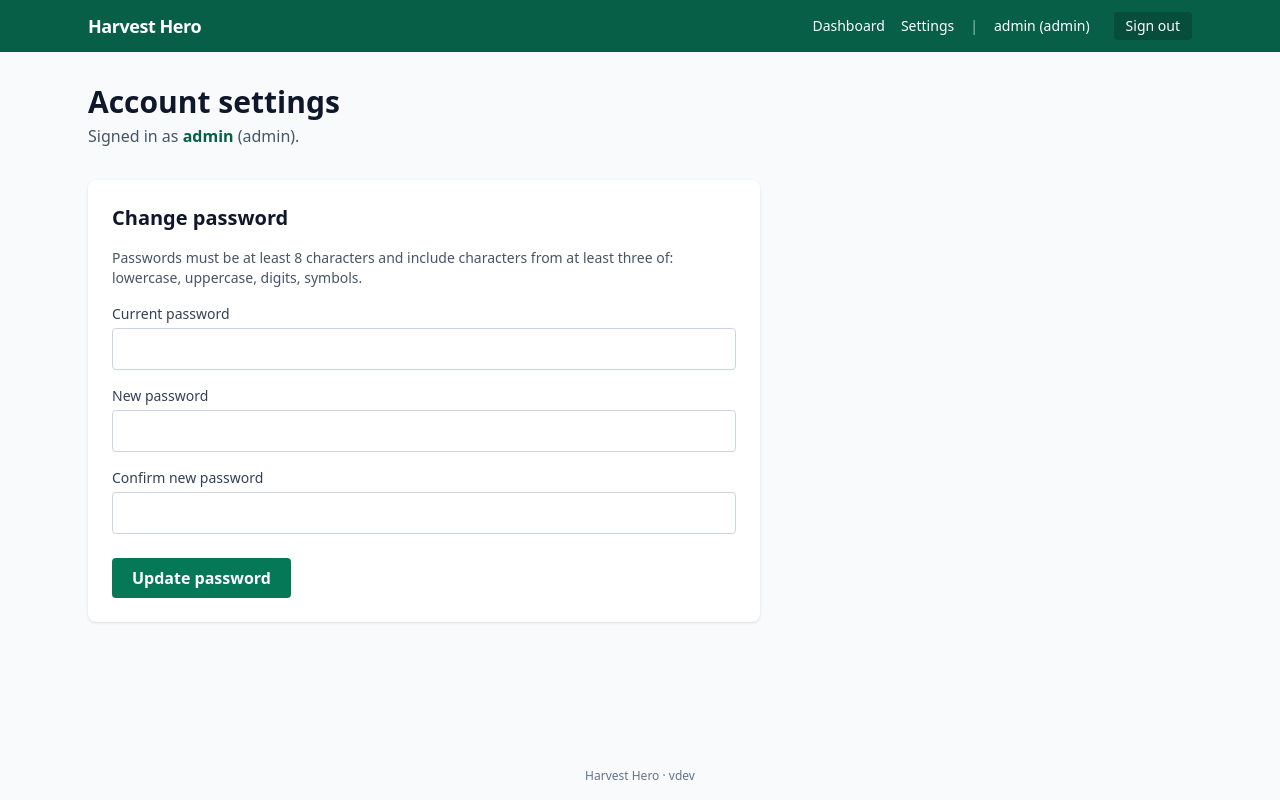
After one commit to oclemons/HarvestHero, a Flask app: page /account/settings in a window 1280 px wide. The commit adds this page. Run offline with Flask 3, Linux system fonts and the light colour scheme; a user stored in the database is signed in; some libraries are stand-ins or nearby versions.

Commit message:
Phase 1a: change-password flow in the web app
Motivation: the first-launch bootstrap admin password from Phase 0 was
shown on screen and needs a rotate path. Also, this is the first
per-user 'do something to the app' route -- lays the pattern for every
Phase 1 form that follows.

New files
---------
* web/routes/account.py
    - GET  /account/settings   -> renders the change-password form
    - POST /account/password   -> verifies current, validates new,
                                   updates the row. Five reject paths
                                   (bad current, mismatched confirm,
                                   too weak, same as current, db error)
                                   plus the happy path, each with a
                                   flash message.
* web/templates/account/settings.html
    Tailwind form. Uses the existing base.html flash region so no
    template plumbing change needed.
* web/tests/__init__.py, web/tests/test_change_password.py
    7 flask-test-client tests covering:
      - login + settings renders
      - wrong current pw rejected
      - mismatched confirm rejected
      - weak pw rejected
      - reused pw rejected
      - valid change works and (a) old pw stops working (b) new
        pw does work
      - unauthenticated POST redirects to /login

Modified files
--------------
* web/app.py            registers the account blueprint
* web/templates/base.html  'Settings' link in the nav bar

Design notes
------------
* The 'you must know the current password to change it' check is our
  CSRF mitigation for now -- SameSite=Lax cookies plus a required
  current_password field means a forged POST from another site can't
  rotate anyone's password. Full CSRF tokens will come with Flask-WTF
  in a later session if we grow more state-changing forms.
* Reused-password check compares the new plaintext against the stored
  hash, not against a stored plaintext (which we never keep). Uses
  constant-time compare via auth.verify_password.
* update_user_password returns None in database.py, so the route
  wraps the call in try/except; any real failure (sqlite locked, etc.)
  becomes a flashed error instead of a 500.

Verified locally (all 7 unit tests + 11-step curl walkthrough
against a pre-seeded scratch DB pass). Fly GitHub App will
auto-deploy on push.

Generated with [Devin](https://devin.ai)

Co-Authored-By: Devin <158243242+devin-ai-integration[bot]@users.noreply.github.com>

```diff
--- a/web/app.py
+++ b/web/app.py
@@ -38,10 +38,12 @@ def create_app(config: type = Config) -> Flask:
     login_manager.init_app(app)
 
     # ── Blueprints ──────────────────────────────────────────────
-    from routes.auth import bp as auth_bp
+    from routes.auth      import bp as auth_bp
     from routes.dashboard import bp as dashboard_bp
+    from routes.account   import bp as account_bp
     app.register_blueprint(auth_bp)
     app.register_blueprint(dashboard_bp)
+    app.register_blueprint(account_bp)
 
     # ── Root redirect ───────────────────────────────────────────
     @app.route("/")
--- /dev/null
+++ b/web/routes/account.py
@@ -0,0 +1,89 @@
+"""Account routes — per-user settings, starting with change password.
+
+Everything here requires an authenticated session. Password writes go
+through the same ``auth.hash_password`` / ``database.update_user_password``
+that the desktop app uses, so a rotation done in the browser is
+immediately effective for both frontends.
+"""
+
+from __future__ import annotations
+
+from flask import Blueprint, flash, redirect, render_template, request, url_for
+from flask_login import current_user, login_required
+
+from auth import (
+    MIN_PASSWORD_LENGTH,
+    hash_password,
+    validate_password_strength,
+    verify_password,
+)
+from database import Database
+
+
+bp = Blueprint("account", __name__, url_prefix="/account")
+
+_db = Database()
+
+
+@bp.route("/settings", methods=["GET"])
+@login_required
+def settings():
+    return render_template(
+        "account/settings.html",
+        user=current_user,
+        min_length=MIN_PASSWORD_LENGTH,
+    )
+
+
+@bp.route("/password", methods=["POST"])
+@login_required
+def change_password():
+    current    = request.form.get("current_password") or ""
+    new_pw     = request.form.get("new_password")     or ""
+    confirm_pw = request.form.get("confirm_password") or ""
+
+    # Reload the user row so we're verifying against the *current* stored
+    # hash, not whatever was cached at login.
+    row = _db.get_user(current_user.username)
+    if not row:
+        flash("Account not found.", "error")
+        return redirect(url_for("account.settings"))
+
+    # 1. Prove the caller knows the current password. This is our CSRF
+    #    mitigation as much as an identity check: even a forged POST
+    #    with the session cookie can't rotate the password without also
+    #    knowing the current one.
+    if not verify_password(current, row["password_hash"], row["salt"]):
+        flash("Current password is incorrect.", "error")
+        return redirect(url_for("account.settings"))
+
+    # 2. Both new-password fields must match.
+    if new_pw != confirm_pw:
+        flash("New password and confirmation do not match.", "error")
+        return redirect(url_for("account.settings"))
+
+    # 3. Reject trivially weak passwords.
+    ok, msg = validate_password_strength(new_pw)
+    if not ok:
+        flash(msg, "error")
+        return redirect(url_for("account.settings"))
+
+    # 4. Reject reusing the current password.
+    if verify_password(new_pw, row["password_hash"], row["salt"]):
+        flash("New password must be different from the current password.",
+              "error")
+        return redirect(url_for("account.settings"))
+
+    # 5. Store it. update_user_password returns None; any failure comes
+    #    through as an exception (e.g. sqlite locked / bad column).
+    new_hash, new_salt = hash_password(new_pw)
+    try:
+        _db.update_user_password(row["id"], new_hash, new_salt)
+    except Exception as exc:  # pragma: no cover — logged for support
+        print(f"[account] password update failed for user "
+              f"{row['id']}: {exc}")
+        flash("Could not save the new password. Try again.", "error")
+        return redirect(url_for("account.settings"))
+
+    flash("Password changed. Use it the next time you sign in.", "success")
+    return redirect(url_for("account.settings"))
--- /dev/null
+++ b/web/templates/account/settings.html
@@ -0,0 +1,68 @@
+{% extends "base.html" %}
+{% block title %}Account settings &middot; Harvest Hero{% endblock %}
+
+{% block content %}
+<div class="max-w-2xl">
+  <h1 class="text-3xl font-bold text-slate-900 mb-1">Account settings</h1>
+  <p class="text-slate-600 mb-8">
+    Signed in as <span class="font-semibold text-emerald-800">{{ user.username }}</span>
+    ({{ user.role }}).
+  </p>
+
+  <section class="bg-white rounded-lg shadow p-6">
+    <h2 class="text-xl font-semibold text-slate-900 mb-4">Change password</h2>
+
+    <p class="text-sm text-slate-600 mb-4">
+      Passwords must be at least {{ min_length }} characters and include
+      characters from at least three of: lowercase, uppercase, digits,
+      symbols.
+    </p>
+
+    <form method="post" action="{{ url_for('account.change_password') }}"
+          class="space-y-4">
+      <div>
+        <label for="current_password"
+               class="block text-sm font-medium text-slate-700 mb-1">
+          Current password
+        </label>
+        <input id="current_password" name="current_password" type="password"
+               required autocomplete="current-password"
+               class="w-full rounded border border-slate-300 px-3 py-2
+                      focus:outline-none focus:ring-2 focus:ring-emerald-600">
+      </div>
+
+      <div>
+        <label for="new_password"
+               class="block text-sm font-medium text-slate-700 mb-1">
+          New password
+        </label>
+        <input id="new_password" name="new_password" type="password"
+               required autocomplete="new-password"
+               minlength="{{ min_length }}"
+               class="w-full rounded border border-slate-300 px-3 py-2
+                      focus:outline-none focus:ring-2 focus:ring-emerald-600">
+      </div>
+
+      <div>
+        <label for="confirm_password"
+               class="block text-sm font-medium text-slate-700 mb-1">
+          Confirm new password
+        </label>
+        <input id="confirm_password" name="confirm_password" type="password"
+               required autocomplete="new-password"
+               minlength="{{ min_length }}"
+               class="w-full rounded border border-slate-300 px-3 py-2
+                      focus:outline-none focus:ring-2 focus:ring-emerald-600">
+      </div>
+
+      <div class="pt-2">
+        <button type="submit"
+                class="bg-emerald-700 text-white font-semibold px-5 py-2 rounded
+                       hover:bg-emerald-800 transition">
+          Update password
+        </button>
+      </div>
+    </form>
+  </section>
+</div>
+{% endblock %}
--- a/web/templates/base.html
+++ b/web/templates/base.html
@@ -31,6 +31,7 @@
       </a>
       <nav class="flex items-center gap-4 text-sm">
         <a href="{{ url_for('dashboard.home') }}" class="hover:underline">Dashboard</a>
+        <a href="{{ url_for('account.settings') }}" class="hover:underline">Settings</a>
         <span class="opacity-60">|</span>
         <span>{{ current_user.username }} ({{ current_user.role }})</span>
         <a href="{{ url_for('auth.logout') }}"
```
Also changed, not shown: web/tests/test_change_password.py (added, +134 -0 lines), web/tests/__init__.py (added).
